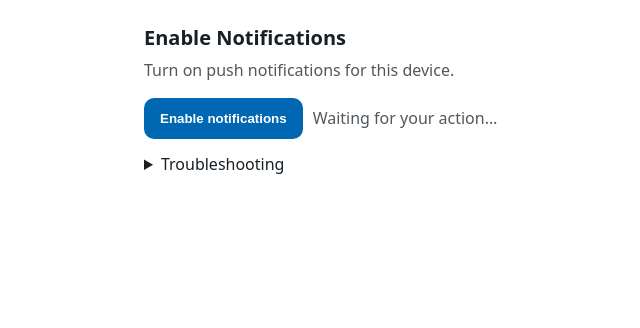
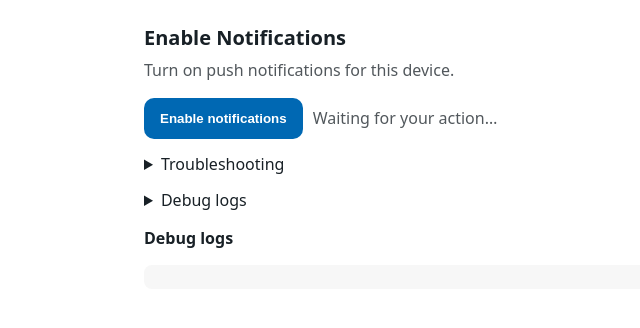
Before and after one commit to JsyConsumer/notifications, a plain HTML site: page index.html in a window 1280 px wide. Shown: the whole page, without its empty margins (136-776 px from the left). Drawn offline with Linux system fonts and the light colour scheme.

Commit message:
Added debug logs to page

```diff
--- a/index.html
+++ b/index.html
@@ -203,6 +203,31 @@
       <summary>Troubleshooting</summary>
       <p class="muted">If you blocked notifications before: re-enable in your browser’s Site settings. On iOS, you must run this page as a Home-Screen app; if you denied once, reinstall the app to reprompt.</p>
     </details>
+    <details>
+      <summary>Debug logs</summary>
+      <script>
+(function(){
+  const logBox = document.createElement('pre');
+  logBox.id = 'dev-logs';
+  logBox.style.cssText = 'white-space:pre-wrap;font:12px/1.4 ui-monospace,Menlo,monospace;background:#f7f7f7;padding:12px;border-radius:8px;margin-top:16px;max-height:40vh;overflow:auto;';
+  document.addEventListener('DOMContentLoaded', () => {
+    const wrap = document.querySelector('.wrap') || document.body;
+    const h = document.createElement('h2'); h.textContent = 'Debug logs'; h.style.fontSize='1rem'; h.style.margin='16px 0 8px';
+    wrap.appendChild(h); wrap.appendChild(logBox);
+  });
+  const write = (level, args) => {
+    const line = `[${new Date().toISOString()}] ${level.toUpperCase()}: ` + [...args].map(a => {
+      try { return typeof a==='string' ? a : JSON.stringify(a); } catch { return String(a); }
+    }).join(' ') + '\n';
+    logBox.textContent += line;
+  };
+  ['log','info','warn','error'].forEach(fn=>{
+    const orig = console[fn];
+    console[fn] = function(){ write(fn, arguments); orig && orig.apply(console, arguments); };
+  });
+})();
+</script>
+    </details>
   </main>
 </body>
 </html>
```
